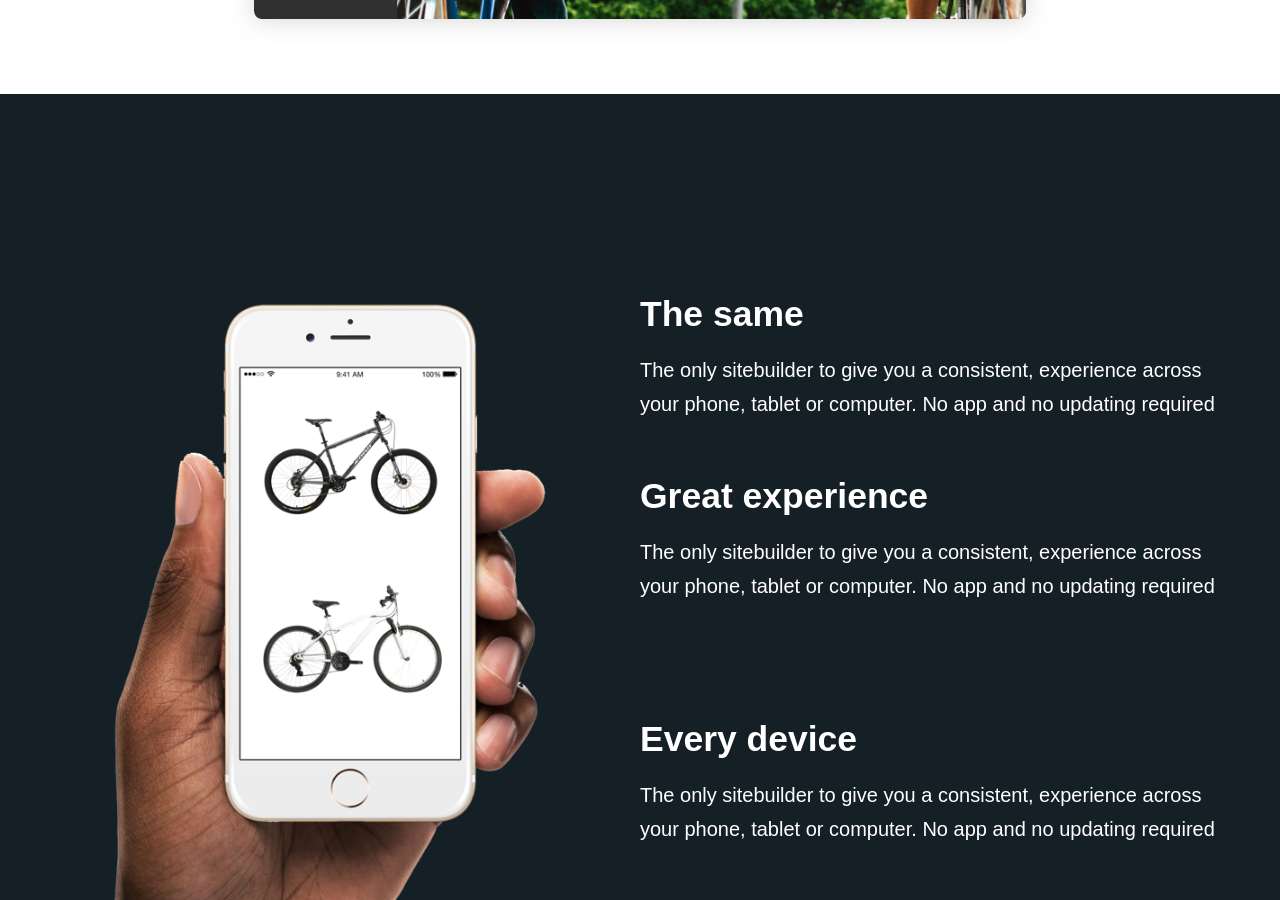
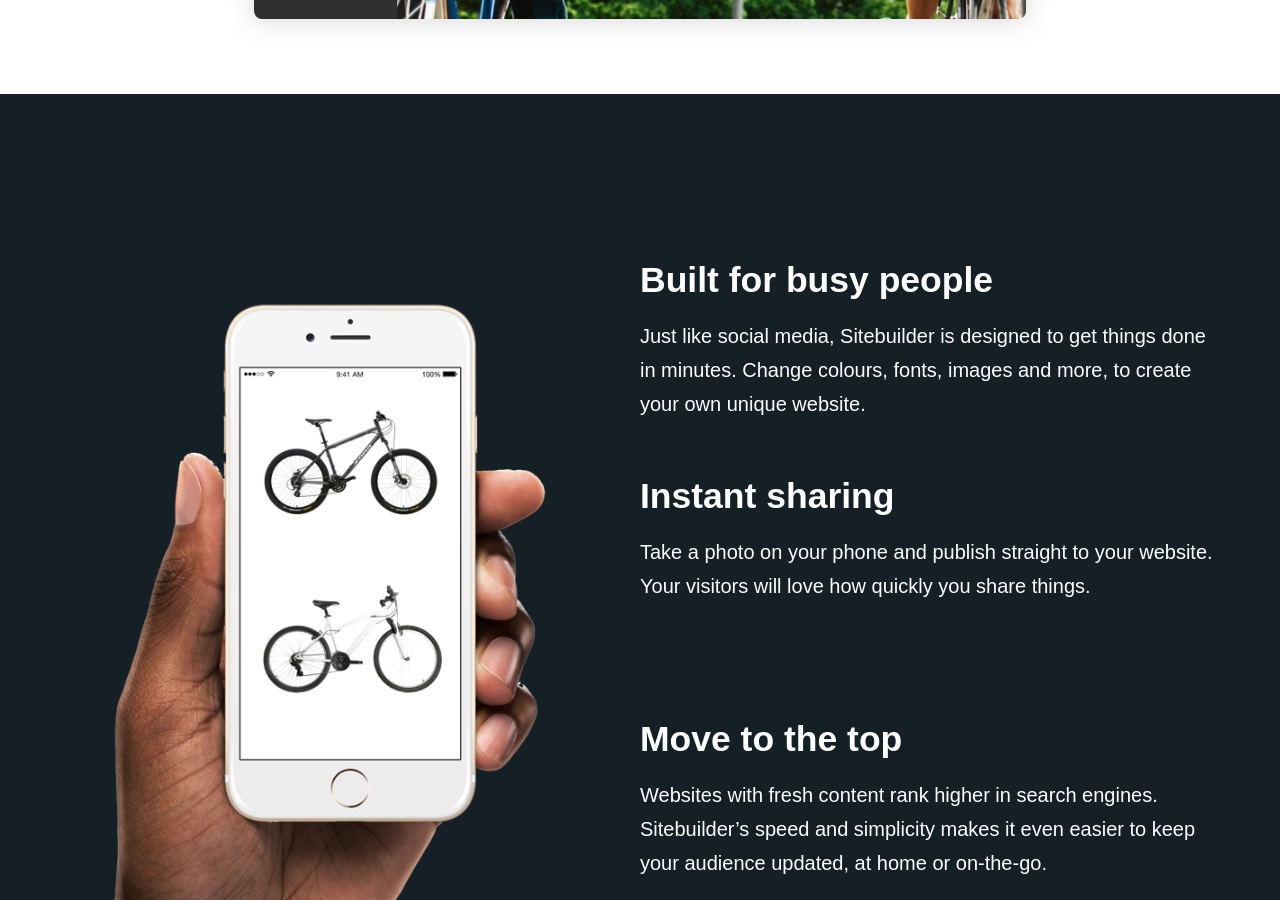
Before and after one commit to basekit-templates/partners-template, a Jekyll site: the page built from index.md, in a window 1280 px wide and 900 px high, scrolled down 1706 px. Built offline with Jekyll 4.4.1, drawn with Linux system fonts in a browser that asks for light colours; some of the changed text lies outside the part shown.

Commit message:
Updated Index

```diff
--- a/index.md
+++ b/index.md
@@ -22,16 +22,17 @@ devices:
 mobile:
   image: "/uploads/image-phone.png"
   steps:
-  - title: The same
-    description: The only sitebuilder to give you a consistent, experience across
-      your phone, tablet or computer. No app and no updating required
-  - title: Great experience
-    description: The only sitebuilder to give you a consistent, experience across
-      your phone, tablet or computer. No app and no updating required
+  - title: Built for busy people
+    description: |
+      Just like social media, Sitebuilder is designed to get things done in minutes. Change colours, fonts, images and more, to create your own unique website.
+  - title: Instant sharing
+    description: "Take a photo on your phone and publish straight to your website.
+      Your visitors will love how quickly you share things. \n"
   -
-  - title: Every device
-    description: The only sitebuilder to give you a consistent, experience across
-      your phone, tablet or computer. No app and no updating required
+  - title: Move to the top
+    description: 'Websites with fresh content rank higher in search engines. Sitebuilder’s
+      speed and simplicity makes it even easier to keep your audience updated, at
+      home or on-the-go. '
   background_path:
   background_colour: "#151f26"
   button_line:
@@ -45,8 +46,9 @@ seo:
   button_line:
   button_url:
 templates:
-  heading: Something
-  description: Something
+  heading: 'Designed by professionals '
+  description: Each template delivers high quality, a professional finish and custom
+    design for creating something truly unique.
   image_top_path: "/uploads/image-devices.png"
   image_bottom_path: "/uploads/image-devices.png"
   background_path:
```
